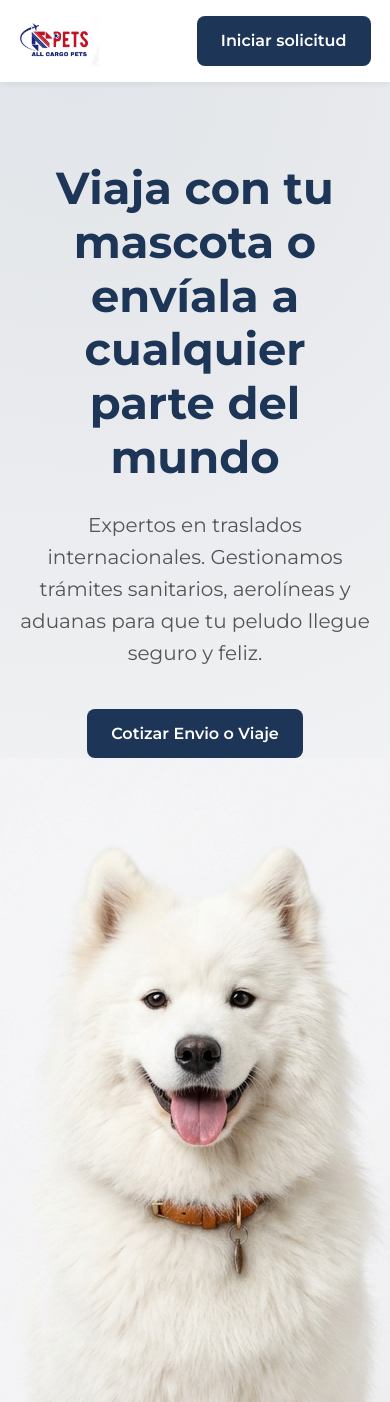
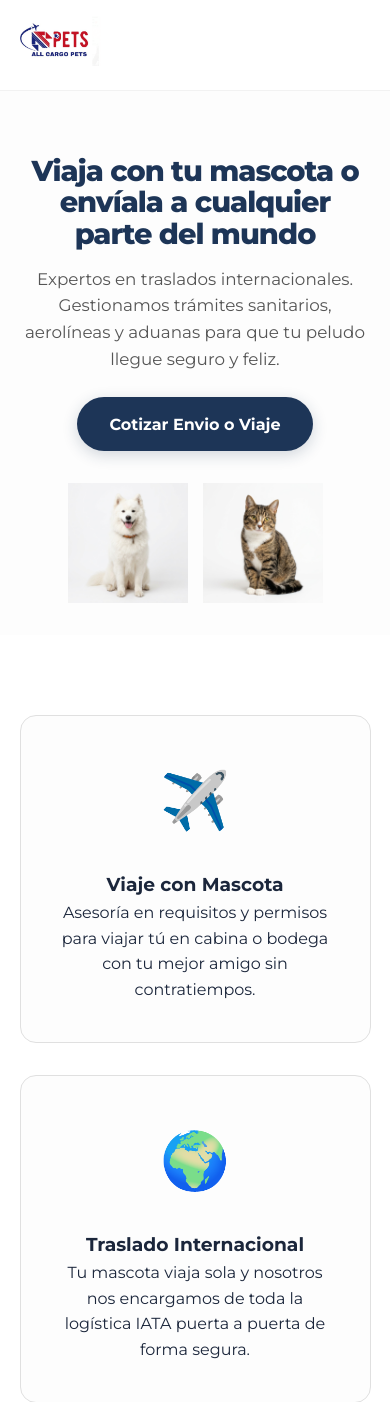
Before and after one commit to melipsocial/all-cargo-pets, a FastAPI app: page / in a window 390 px wide. Shown: the top 1402 px of the page. Run offline with FastAPI, Linux system fonts and the light colour scheme.

Commit message:
Add files via upload

```diff
--- a/static/css/styles.css
+++ b/static/css/styles.css
@@ -12,7 +12,7 @@
   --font-main: 'Montserrat', -apple-system, BlinkMacSystemFont, "Segoe UI", Roboto, Helvetica, Arial, sans-serif;
 }
 
-/* Paw Print Trail */
+/* Feature Trail */
 .paw-trail {
   position: fixed;
   bottom: 0;
@@ -26,7 +26,7 @@
 }
 .paw {
   position: absolute;
-  width: 60px;
+  width: 50px;
 }
 /* Left to right diagonal path */
 .paw-1 { bottom: -2%; left: 5%; transform: rotate(35deg); }
@@ -34,8 +34,6 @@
 .paw-3 { bottom: 30%; left: 19%; transform: rotate(35deg); }
 .paw-4 { bottom: 45%; left: 26%; transform: rotate(45deg); }
 .paw-5 { bottom: 60%; left: 33%; transform: rotate(35deg); }
-.paw-6 { bottom: 75%; left: 40%; transform: rotate(45deg); }
-.paw-7 { bottom: 90%; left: 47%; transform: rotate(35deg); }
 
 * {
   margin: 0;
@@ -48,81 +46,93 @@ body {
   background-color: var(--bg-light);
   color: var(--text-dark);
   line-height: 1.6;
+  overflow-x: hidden;
 }
 
-/* Navbar */
+/* Animations */
+@keyframes floating {
+  0% { transform: translateY(0px) rotate(0deg); }
+  50% { transform: translateY(-15px) rotate(3deg); }
+  100% { transform: translateY(0px) rotate(0deg); }
+}
+
+@keyframes fadeUp {
+  from { opacity: 0; transform: translateY(30px); }
+  to { opacity: 1; transform: translateY(0); }
+}
+
+/* Navbar Modern */
 nav {
   display: flex;
   justify-content: space-between;
   align-items: center;
-  padding: 1rem 5%;
-  background: var(--white);
-  box-shadow: 0 4px 6px -1px rgba(0, 0, 0, 0.05);
+  padding: 1.2rem 8%;
+  background: rgba(255, 255, 255, 0.95);
+  backdrop-filter: blur(10px);
   position: sticky;
   top: 0;
-  z-index: 100;
+  z-index: 1000;
+  border-bottom: 1px solid rgba(0,0,0,0.05);
 }
 
-.logo {
-  font-size: 1.5rem;
-  font-weight: 800;
-  color: var(--primary);
-  text-decoration: none;
+.nav-links {
   display: flex;
   align-items: center;
-  gap: 0.5rem;
+  gap: 2rem;
 }
 
+/* Buttons Modern */
 .btn-primary {
   background-color: var(--primary);
   color: var(--white);
-  padding: 0.75rem 1.5rem;
-  border-radius: 8px;
+  padding: 0.9rem 2rem;
+  border-radius: 50px; /* Brine style pill buttons */
   text-decoration: none;
-  font-weight: 600;
-  transition: all 0.3s ease;
+  font-weight: 700;
+  transition: all 0.4s cubic-bezier(0.165, 0.84, 0.44, 1);
   border: none;
   cursor: pointer;
   display: inline-block;
+  box-shadow: 0 4px 15px rgba(29, 53, 87, 0.2);
 }
 
 .btn-primary:hover {
+  transform: translateY(-3px) scale(1.02);
   background-color: var(--secondary);
-  transform: translateY(-2px);
-  box-shadow: 0 4px 12px rgba(4, 102, 200, 0.3);
+  box-shadow: 0 8px 25px rgba(230, 57, 70, 0.3);
 }
 
 .btn-outline {
-  background-color: var(--white);
+  padding: 0.9rem 2rem;
+  border-radius: 50px;
+  text-decoration: none;
+  font-weight: 700;
+  border: 2px solid var(--primary);
   color: var(--primary);
-  padding: 0.75rem 1.5rem;
-  border-radius: 8px;
-  text-decoration: none;
-  font-weight: 600;
-  border: 2px solid var(--primary);
-  transition: all 0.3s ease;
-  cursor: pointer;
+  transition: all 0.4s ease;
+  background: transparent;
 }
 
 .btn-outline:hover {
-  background-color: var(--primary);
-  color: var(--white);
+  background: var(--primary);
+  color: white;
 }
 
-/* Hero Section */
+/* --- HERO SECTION (DESKTOP) --- */
 .hero {
   position: relative;
   display: flex;
   flex-direction: column;
   align-items: center;
   text-align: center;
-  padding: 5rem 5%;
-  background: radial-gradient(circle at 20% 0%, rgba(29, 53, 87, 0.12) 0%, rgba(253, 253, 253, 0.8) 50%, rgba(230, 57, 70, 0.08) 100%);
-  min-height: 70vh;
+  padding: 8rem 5% 5rem 5%;
+  background: radial-gradient(circle at 50% 50%, rgba(29, 53, 87, 0.08) 0%, rgba(253, 253, 253, 1) 100%);
+  min-height: 85vh;
   justify-content: center;
   overflow: hidden;
 }
 
+/* Mascotas en las esquinas (SOLO DESKTOP) */
 .hero::before, .hero::after {
   content: '';
   position: absolute;
@@ -133,38 +143,88 @@ nav {
   background-repeat: no-repeat;
   background-position: bottom center;
   mix-blend-mode: multiply;
-  opacity: 0.85;
+  opacity: 0.95;
   z-index: 0;
 }
 
 .hero::before {
-  left: -20px;
+  left: 0;
   background-image: url('/static/corner_dog.png');
 }
 
 .hero::after {
-  right: -20px;
+  right: 0;
   background-image: url('/static/corner_cat.png');
 }
 
 .hero > * {
   position: relative;
-  z-index: 1;
+  z-index: 10;
 }
 
 .hero h1 {
-  font-size: 2.8rem;
+  font-size: 3.5rem;
+  font-weight: 800;
   color: var(--primary);
-  margin: 0 auto 1.5rem auto;
-  line-height: 1.2;
-  max-width: 800px;
+  margin-bottom: 1.5rem;
+  line-height: 1.1;
+  max-width: 900px;
 }
 
 .hero p {
   font-size: 1.25rem;
   color: #555;
-  margin-bottom: 2.5rem;
-  max-width: 600px;
+  margin: 0 auto 3rem auto;
+  max-width: 700px;
+}
+
+/* Contenedor de mascotas para móvil (OCULTO EN DESKTOP) */
+.mobile-pets {
+  display: none !important;
+}
+
+/* --- RESPONSIVE (CELULAR) --- */
+@media (max-width: 768px) {
+  /* 1. Quitamos las mascotas de las esquinas */
+  .hero::before, .hero::after {
+    display: none !important;
+  }
+
+  /* 2. Mostramos las mascotas abajo del botón, pequeñitas */
+  .mobile-pets {
+    display: flex !important;
+    justify-content: center;
+    gap: 15px;
+    margin-top: 2rem;
+    pointer-events: none;
+  }
+
+  .mobile-pets img {
+    width: 120px; /* Tamaño controlado para que no se vea gigante */
+    height: auto;
+    object-fit: contain;
+  }
+
+  /* 3. Ajustamos el texto para que quepa bien */
+  .hero {
+    min-height: auto;
+    padding: 4rem 5% 2rem 5%;
+    background: #fdfdfd;
+  }
+
+  .hero h1 {
+    font-size: 1.8rem;
+    margin-bottom: 1rem;
+    letter-spacing: -1px;
+  }
+
+  .hero p {
+    font-size: 1.05rem;
+    margin-bottom: 1.5rem;
+  }
+
+  nav { padding: 1rem 5%; }
+  .nav-links { display: none; }
 }
 
 /* Feature Cards */
```
